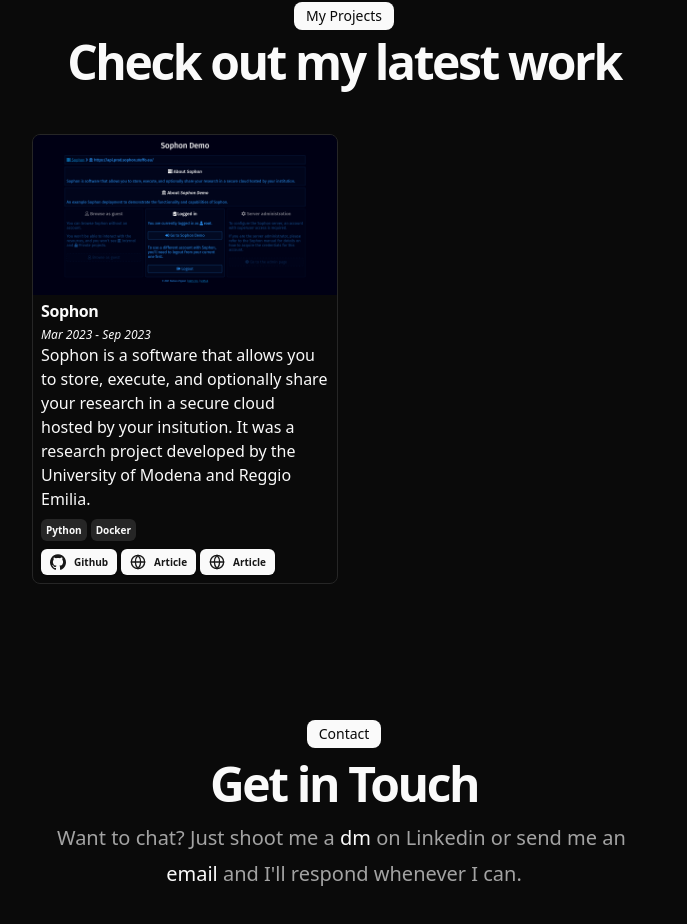
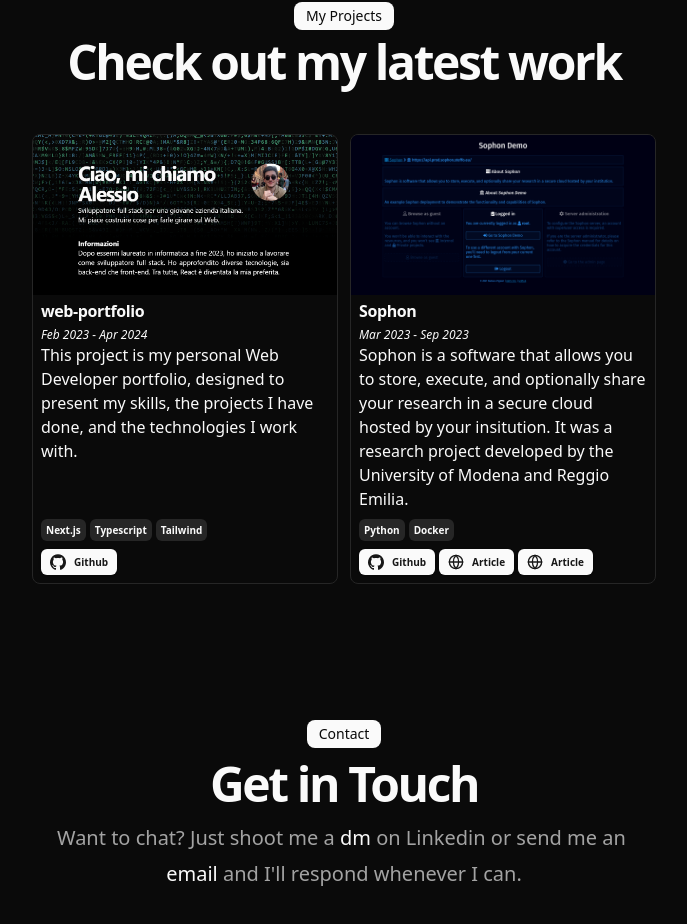
Before and after one commit to DevManfre/web-portfolio, a Next.js app: page /en in a window 1280 px wide. Shown: the part 1236-2160 px from the top of the page, without its empty margins (296-983 px from the left). Built offline with nearby package versions, Linux system fonts and the light colour scheme.

Commit message:
🗃️ Add new project to data

```diff
--- a/src/data/resume.tsx
+++ b/src/data/resume.tsx
@@ -131,6 +131,27 @@ export const DATA = {
     ],
     projects: [
         {
+            title: "web-portfolio",
+            href: "https://devmanfre.netlify.app",
+            start: "02/2023",
+            end: "04/2024",
+            description: {
+                it: `Questo progetto è il mio portfolio personale da Web Developer,
+                pensato per presentare le mie competenze, i progetti realizzati e le tecnologie con cui lavoro.`,
+                en: `This project is my personal Web Developer portfolio, designed to present my skills, the projects I have done, and the technologies I work with.`
+            },
+            technologies: ["Next.js", "Typescript", "Tailwind"],
+            links: [
+                {
+                    type: "Github",
+                    href: "https://github.com/DevManfre/web-portfolio",
+                    icon: <Icons.github className="size-4" />,
+                },
+            ],
+            image: "/img/projects/web-portfolio.png",
+            video: "",
+        },
+        {
             title: "Sophon",
             href: "https://dl.acm.org/doi/fullHtml/10.1145/3491418.3535163",
             start: "03/2023",
```
Also changed, not shown: public/img/projects/web-portfolio.png (added).
